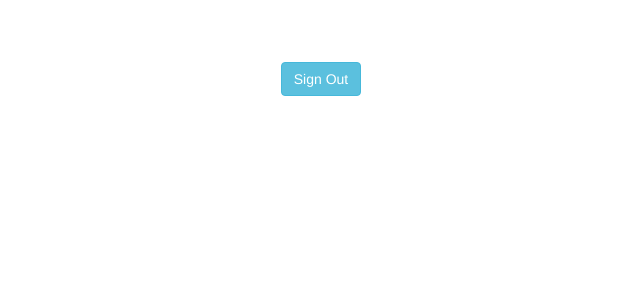
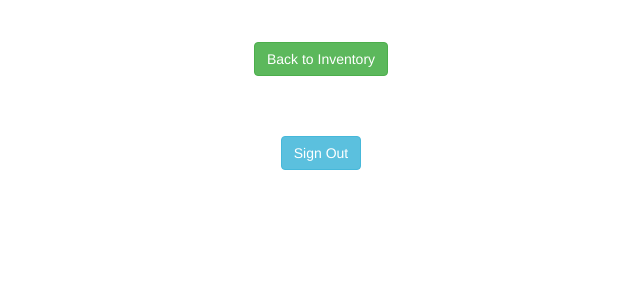
Before and after one commit to bvdon/gratis, a PHP site: page /inventory/app/views/vehicle/index.php in a window 1280 px wide. Shown: the part 495-800 px from the top of the page, without its empty margins (319-959 px from the left). Run offline with PHP 8.4, Linux system fonts and the light colour scheme; the template is opened without the code that fills it, so the values that code supplies are empty.

Commit message:
Update index.php

```diff
--- a/app/views/vehicle/index.php
+++ b/app/views/vehicle/index.php
@@ -29,7 +29,7 @@
     </div>
 
     <div class="text-center">
-        <BR><BR><BR><a href="/index.php"><button type="button" class="btn btn-info">Sign Out</button></a>
+        <BR><BR><a href="http://localhost/inventory/display"><button type="button" class="btn btn-success">Back to Inventory</button></a> <BR><BR><BR><BR><a href="/index.php"><button type="button" class="btn btn-info">Sign Out</button></a>
     </div>
 
 </div>
```
